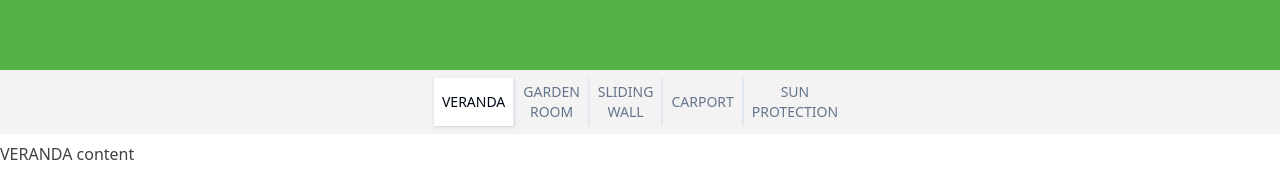
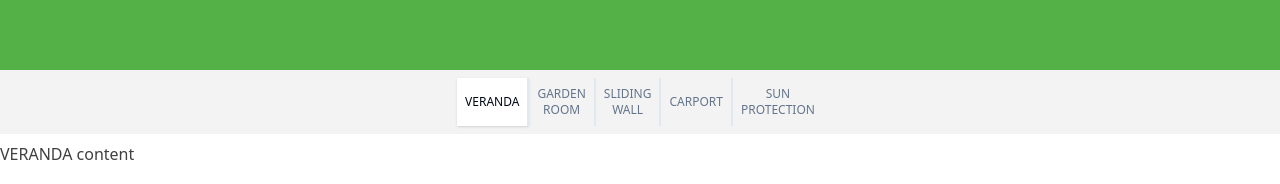
Before and after one commit to BygidHasan/veranda, a React (Vite) app: page / in a window 1280 px wide. Shown: the part 330-514 px from the top of the page. Built offline with nearby package versions, Linux system fonts and the light colour scheme.

Commit message:
text changed to small

```diff
--- a/src/components/interface/Interface.tsx
+++ b/src/components/interface/Interface.tsx
@@ -6,35 +6,35 @@ export default function Interface() {
       <Tabs defaultValue="veranda" className="w-full">
         <TabsList className="border-none rounded-none outline-none w-full h-16 bg-bgGrayColor">
           <TabsTrigger
-            className=" rounded-none outline-none border-r-2 px-2 h-12"
+            className=" rounded-none outline-none border-r-2 px-2 h-12 text-xs"
             value="veranda"
           >
             <p>VERANDA</p>
           </TabsTrigger>
 
           <TabsTrigger
-            className=" rounded-none outline-none px-2 h-12 border-r-2"
+            className=" rounded-none outline-none px-2 h-12 border-r-2 text-xs"
             value="gardenRoom"
           >
             GARDEN <br /> ROOM
           </TabsTrigger>
 
           <TabsTrigger
-            className=" rounded-none outline-none px-2 h-12 border-r-2"
+            className=" rounded-none outline-none px-2 h-12 border-r-2 text-xs"
             value="slidingWall"
           >
             SLIDING <br /> WALL
           </TabsTrigger>
 
           <TabsTrigger
-            className=" rounded-none outline-none px-2 h-12 border-r-2"
+            className=" rounded-none outline-none px-2 h-12 border-r-2 text-xs"
             value="carPort"
           >
             CARPORT
           </TabsTrigger>
 
           <TabsTrigger
-            className=" border-none rounded-none outline-none px-2 h-16"
+            className=" border-none rounded-none outline-none px-2 h-16 text-xs"
             value="sunProtection"
           >
             SUN <br /> PROTECTION
```
